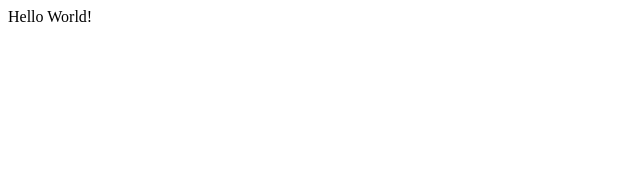
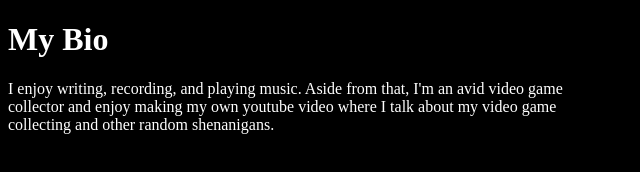
Before and after one commit to JamesLRobbins/jameslrobbins.github.io, a plain HTML site: page index.html in a window 1280 px wide. Shown: the whole page, without its empty margins (0-640 px from the left). Drawn offline with Linux system fonts and the light colour scheme.

Commit message:
Adding some CSS

```diff
--- a/index.html
+++ b/index.html
@@ -1,8 +1,16 @@
-<html>
-    <head>
-        <title>Test</title>
-    </head>
+<!DOCTYPE html>
+<html lang="en-us">
+
+<head>
+  <meta charset="UTF-8">
+  <title>Bio</title>
+  <link rel="stylesheet" type="text/css" href="style.css">
+</head>
     <body>
-        Hello World!
+        <h1>My Bio</h1>
+        <p>
+                I enjoy writing, recording, and playing music.  Aside from that, I'm an avid video game collector and enjoy making
+                my own youtube video where I talk about my video game collecting and other random shenanigans.
+        </p>
     </body>
 </html>
--- /dev/null
+++ b/style.css
@@ -0,0 +1,10 @@
+body {
+    width: 600px;
+    background: black;
+    color: white;
+
+}
+
+h1 {
+
+}
```
